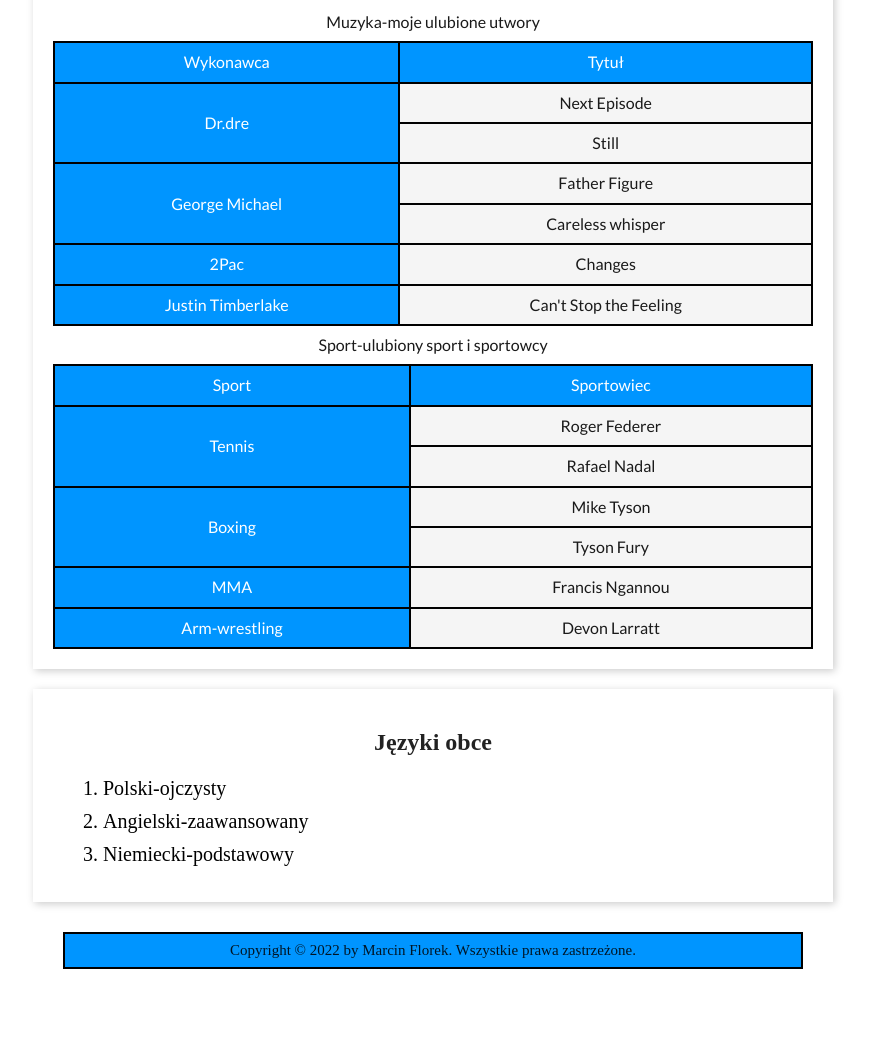
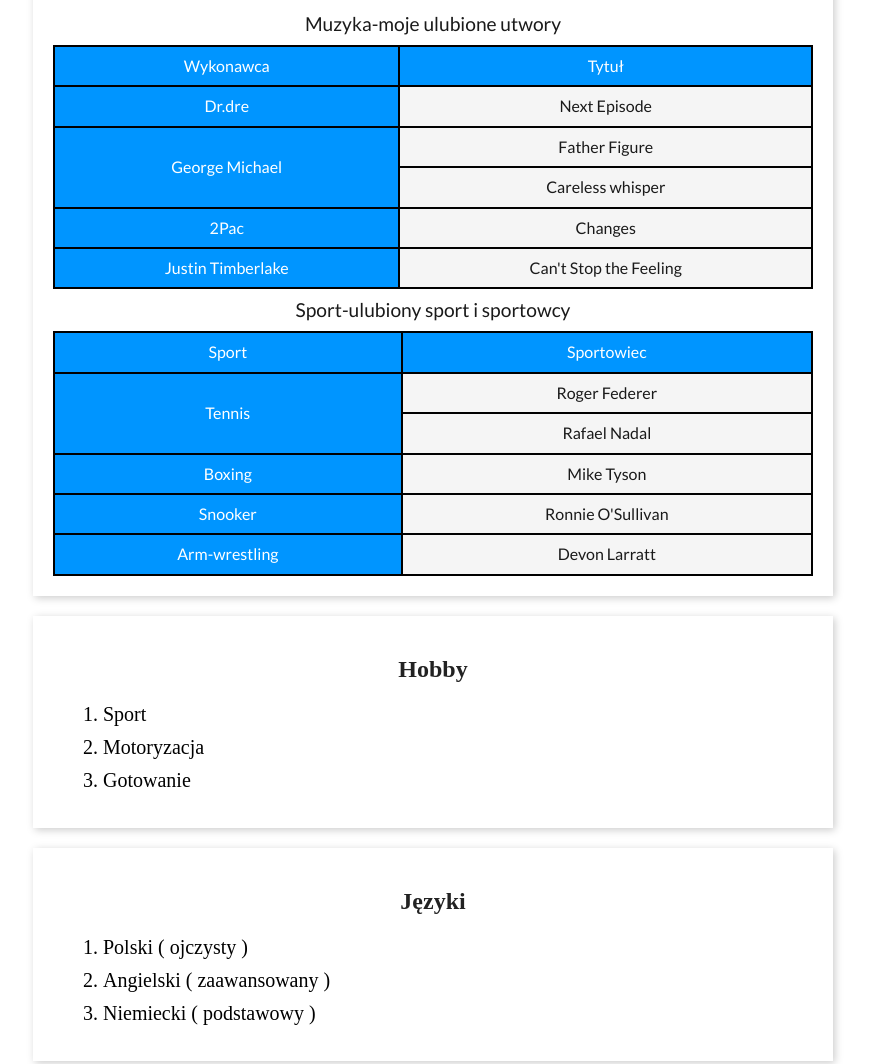
Before and after one commit to florekdeveloper/homepage, a plain HTML site: page index.html in a window 1280 px wide. Shown: the part 1043-2107 px from the top of the page, without its empty margins (207-1076 px from the left). Before the commit the page ends 2042 px from the top, so only its background shows below. Drawn offline with nearby package versions, Linux system fonts and the light colour scheme.

Commit message:
Update added

```diff
--- a/css/article.css
+++ b/css/article.css
@@ -19,6 +19,7 @@ html {
     text-align: center;
     margin-bottom: 10px;
     margin-top: 10px;
+    font-size: larger;
 }
 
 .dark {
--- a/css/style.css
+++ b/css/style.css
@@ -20,8 +20,6 @@
     background-color: whitesmoke;
 }
 
-
-
 .tableHeader {
     background-color: #0095ff;
     color: white;
--- a/index.html
+++ b/index.html
@@ -6,7 +6,7 @@
     <meta http-equiv="X-UA-Compatible" content="IE=edge">
     <meta name="viewport" content="width=device-width, initial-scale=1.0">
     <title>Homepage</title>
-    <link rel="icon" href="images/MF.jpg">
+    <link rel="icon" href="images/M.png">
     <meta property="og:image" content="images/share.png">
     <link rel="stylesheet" href="https://cdnjs.cloudflare.com/ajax/libs/normalize/8.0.1/normalize.min.css"
         integrity="sha512-NhSC1YmyruXifcj/KFRWoC561YpHpc5Jtzgvbuzx5VozKpWvQ+4nXhPdFgmx8xqexRcpAglTj9sIBWINXa8x5w=="
@@ -40,7 +40,7 @@
             interesowało ale nigdy w tym kierunku nic nie
             zrobiłem.
             W październiku 2022 roku rozpocząłem kurs na frontend developer i tak
-            zaczęła się moja przygoda z html, css, java script i innymi ciekawymi narzędziami.
+            zaczęła się moja przygoda z Html, CSS, Java Script, React i innymi ciekawymi narzędziami.
         </p>
         <section id="Doświadczenie">
             <h2 class="article__subHeader">Doświadczenie Zawodowe</h2>
@@ -76,11 +76,8 @@
                         <th class="tableCell tableHeader" scope="col">Tytuł</th>
                     </tr>
                     <tr>
-                        <th class="tableCell tableHeader" rowspan="2">Dr.dre</th>
+                        <th class="tableCell tableHeader" scope="row">Dr.dre</th>
                         <td class="tableCell">Next Episode</td>
-                    <tr>
-                        <td class="tableCell">Still</td>
-                    </tr>
                     <tr>
                         <th class="tableCell tableHeader" rowspan="2">George Michael</th>
                         <td class="tableCell">Father Figure</td>
@@ -111,14 +108,11 @@
                         <td class="tableCell">Rafael Nadal</td>
                     </tr>
                     <tr>
-                        <th class="tableCell tableHeader" rowspan="2">Boxing</th>
+                        <th class="tableCell tableHeader" scope="row">Boxing</th>
                         <td class="tableCell">Mike Tyson</td>
                     <tr>
-                        <td class="tableCell">Tyson Fury</td>
-                    </tr>
-                    <tr>
-                        <th class="tableCell tableHeader" scope="row">MMA</th>
-                        <td class="tableCell">Francis Ngannou</td>
+                        <th class="tableCell tableHeader" scope="row">Snooker</th>
+                        <td class="tableCell">Ronnie O'Sullivan</td>
                     </tr>
                     <tr>
                         <th class="tableCell tableHeader" scope="row">Arm-wrestling</th>
@@ -130,16 +124,29 @@
         </section>
     </article>
 
+    <article class="article" id="Hobby">
+        <h2 class="article__subHeader">
+            Hobby
+        </h2>
+        <ul>
+            <li class="list__item">Sport</li>
+            <li class="list__item">Motoryzacja</li>
+            <li class="list__item">Gotowanie</li>
+        </ul>
+    </article>
+
     <article class="article" id="Języki">
         <h2 class="article__subHeader">
-            Języki obce
+            Języki
         </h2>
         <ul>
-            <li class="list__item">Polski-ojczysty</li>
-            <li class="list__item">Angielski-zaawansowany</li>
-            <li class="list__item">Niemiecki-podstawowy</li>
+            <li class="list__item">Polski ( ojczysty )</li>
+            <li class="list__item">Angielski ( zaawansowany )</li>
+            <li class="list__item">Niemiecki ( podstawowy )</li>
         </ul>
+
     </article>
+
 
     <footer class="footer">
         Copyright © 2022 by Marcin Florek. Wszystkie prawa zastrzeżone.
```
Also changed, not shown: images/marcin.jpg (added).
